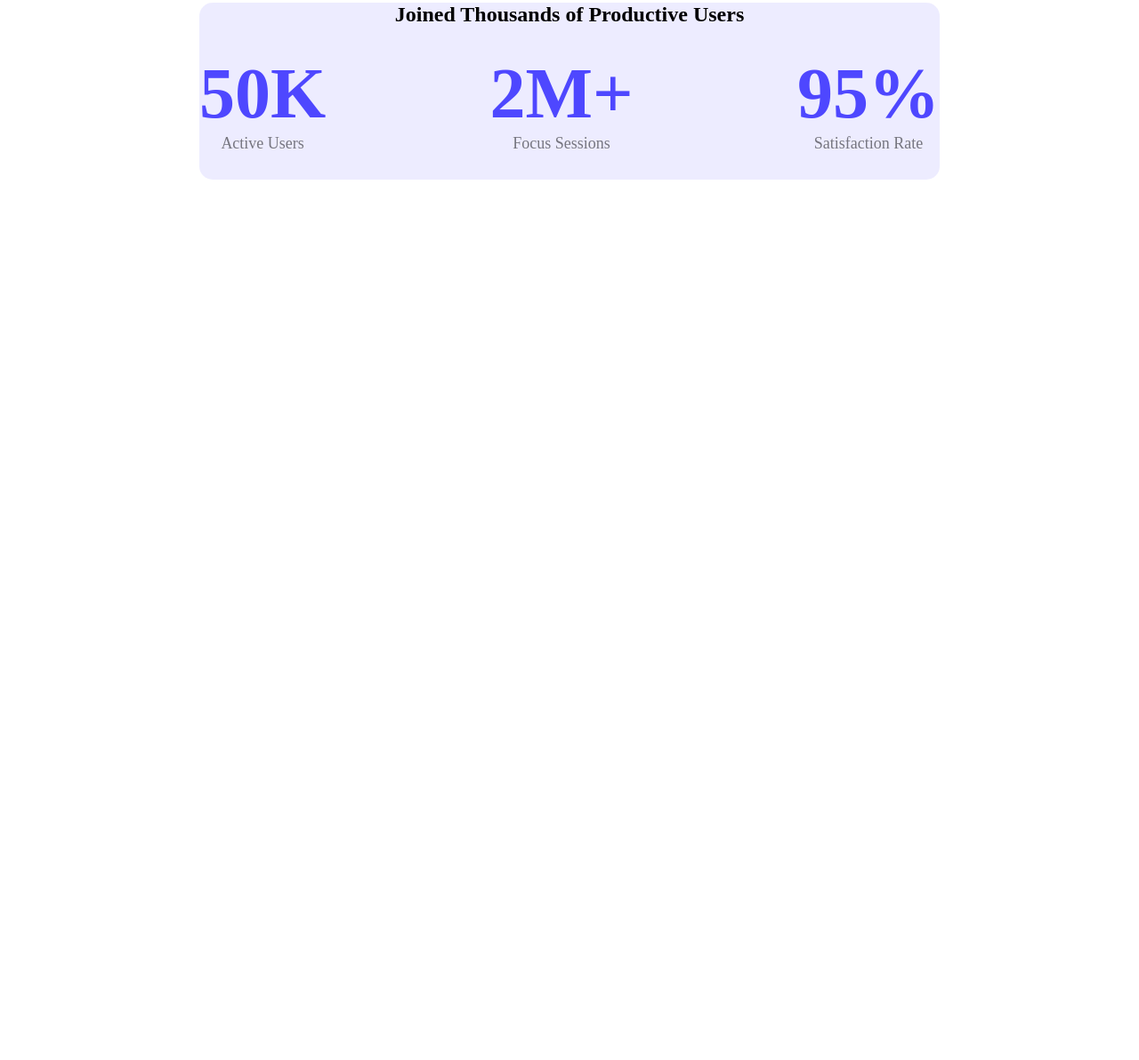
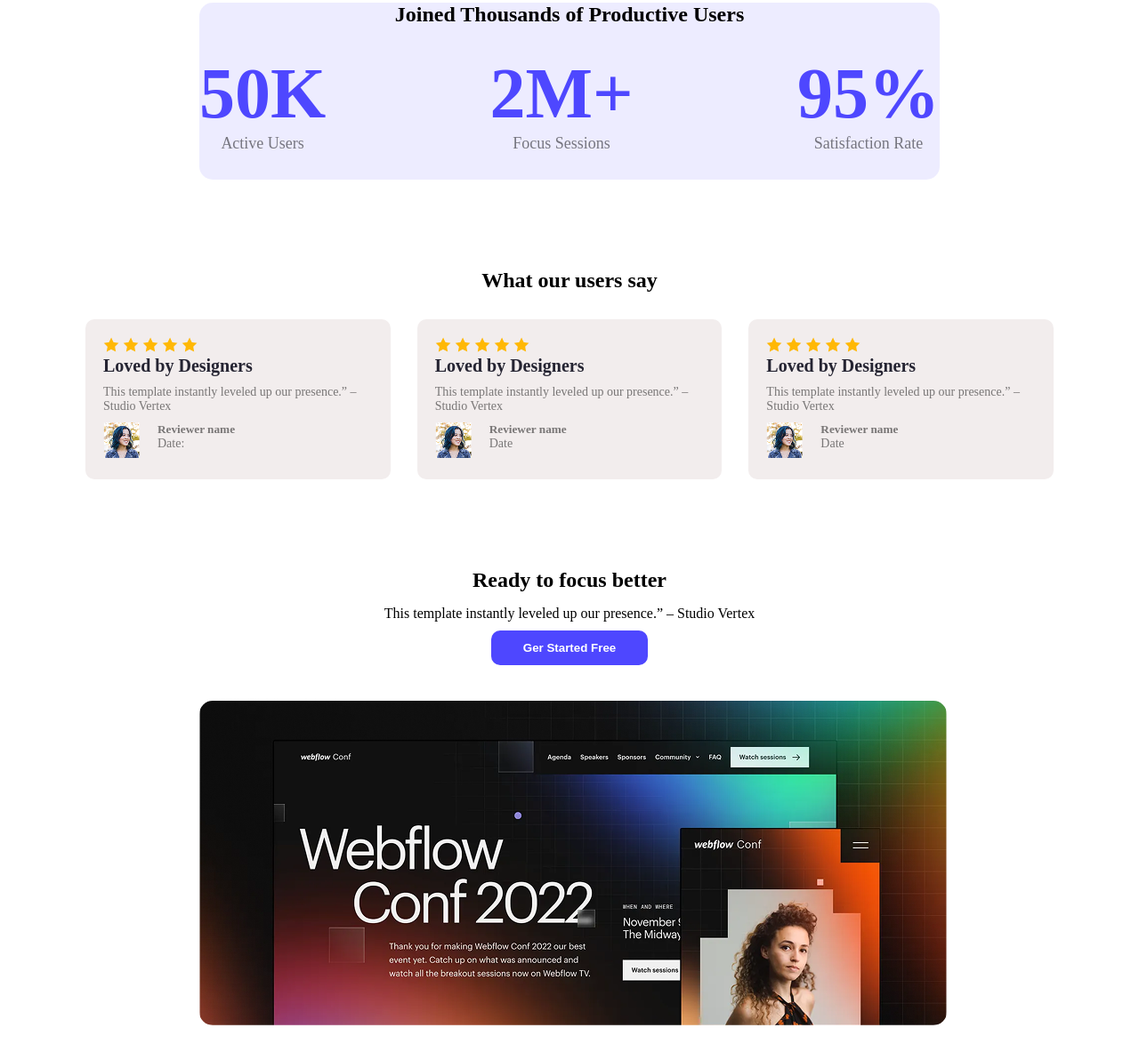
Before and after one commit to habib789-rgb/Web-Assignment-01, a plain HTML site: page index.html in a window 1280 px wide. Shown: the part 951-2143 px from the top of the page at 89% size. Before the commit the page ends 1253 px from the top, so only its background shows below. Drawn offline with Linux system fonts and the light colour scheme.

Commit message:
after new text added html and css

```diff
--- a/index.html
+++ b/index.html
@@ -68,6 +68,102 @@
             </div>
          </section>
 
+          <!--  Feedback Section -->
+          <section class="feedback-section">
+            <h2 class="title">
+                What our users say
+            </h2>
+            <div class="feedback-container">
+                <div class="feedback">
+                    <img src="Assets/icon-star.png" alt="">
+                    <img src="Assets/icon-star.png" alt="">
+                    <img src="Assets/icon-star.png" alt="">
+                    <img src="Assets/icon-star.png" alt="">
+                    <img src="Assets/icon-star.png" alt="">
+                    <h3>
+                        Loved by Designers
+                    </h3>
+                    <p>
+                        This template instantly leveled up our presence.” – Studio Vertex
+                    </p>
+                    <div class="reviewer-container">
+                        <div class="reviewer-img">
+                            <img src="Assets/avatar.png" alt="">
+                        </div>
+                        <div class="reviewer-nam">
+                            <h5>Reviewer name</h5>
+                            <p>Date:</p>
+
+                        </div>
+
+                    </div>
+                </div>
+                <div class="feedback">
+                    <img src="Assets/icon-star.png" alt="">
+                    <img src="Assets/icon-star.png" alt="">
+                    <img src="Assets/icon-star.png" alt="">
+                    <img src="Assets/icon-star.png" alt="">
+                    <img src="Assets/icon-star.png" alt="">
+                    <h3>
+                        Loved by Designers
+                    </h3>
+                    <p>
+                        This template instantly leveled up our presence.” – Studio Vertex
+                    </p>
+                    <div class="reviewer-container">
+                        <div class="reviewer-img">
+                            <img src="Assets/avatar.png" alt="">
+                        </div>
+                        <div class="reviewer-nam">
+                            <h5>Reviewer name</h5>
+                            <p>Date</p>
+
+                        </div>
+
+                    </div>
+                </div>
+                <div class="feedback">
+                    <img src="Assets/icon-star.png" alt="">
+                    <img src="Assets/icon-star.png" alt="">
+                    <img src="Assets/icon-star.png" alt="">
+                    <img src="Assets/icon-star.png" alt="">
+                    <img src="Assets/icon-star.png" alt="">
+                    <h3>
+                        Loved by Designers
+                    </h3>
+                    <p>
+                        This template instantly leveled up our presence.” – Studio Vertex
+                    </p>
+                    <div class="reviewer-container">
+                        <div class="reviewer-img">
+                            <img src="Assets/avatar.png" alt="">
+                        </div>
+                        <div class="reviewer-nam">
+                            <h5>Reviewer name</h5>
+                            <p>Date</p>
+
+                        </div>
+
+                    </div>
+                </div>
+            </div>
+          </section>
+
+
+           <!-- Reade section -->
+           <section class="ready">
+            <h2 class="title">
+                Ready to focus better
+            </h2>
+            <p class="ready-des">This template instantly leveled up our presence.” – Studio Vertex
+
+            </p>
+            <button class="btn-primary">Ger Started Free</button>
+            <img src="Assets/wc-big.png" alt="">
+         </section>
+
+
+
 
     </main>
 </body>
--- a/style.css
+++ b/style.css
@@ -110,3 +110,67 @@
     justify-content: space-between;
     padding: 30px 0;
 }
+
+
+/* Feedback Section */
+
+.feedback-section{
+    width: 85%;
+    margin: auto;
+    text-align: center;
+}
+.feedback-container{
+    display: flex;
+    gap: 30px;
+    align-items: center;
+    justify-content: center;
+    padding-top: 30px;
+}
+.feedback{
+    border-radius: 10px;
+    background-color: #F2EDED;
+    padding: 20px 20px;
+    text-align: left;
+}
+.feedback h3{
+    color: #252432;
+    font-size: 20px;
+}
+.feedback p{
+    font-size: 14px;
+    padding: 10px 0 ;
+    color: rgba(0,0,0,0.5);
+}
+.reviewer-nam{
+    color:rgba(0,0,0,0.5) ;
+}
+.reviewer-nam p{
+    padding: 0%;
+}
+
+.reviewer-container{
+    display: flex;
+    gap: 20px;
+}
+
+
+ /* Reade section  */
+.ready{
+    width: 65%;
+    margin: 100px auto;
+    text-align: center;
+}
+
+.ready img{
+    margin: 30px 0;
+    border-radius: 15px;
+}
+
+
+.ready button{
+    margin: 10px 0;
+}
+
+.ready h2{
+    margin-bottom: 15px;
+}
```
